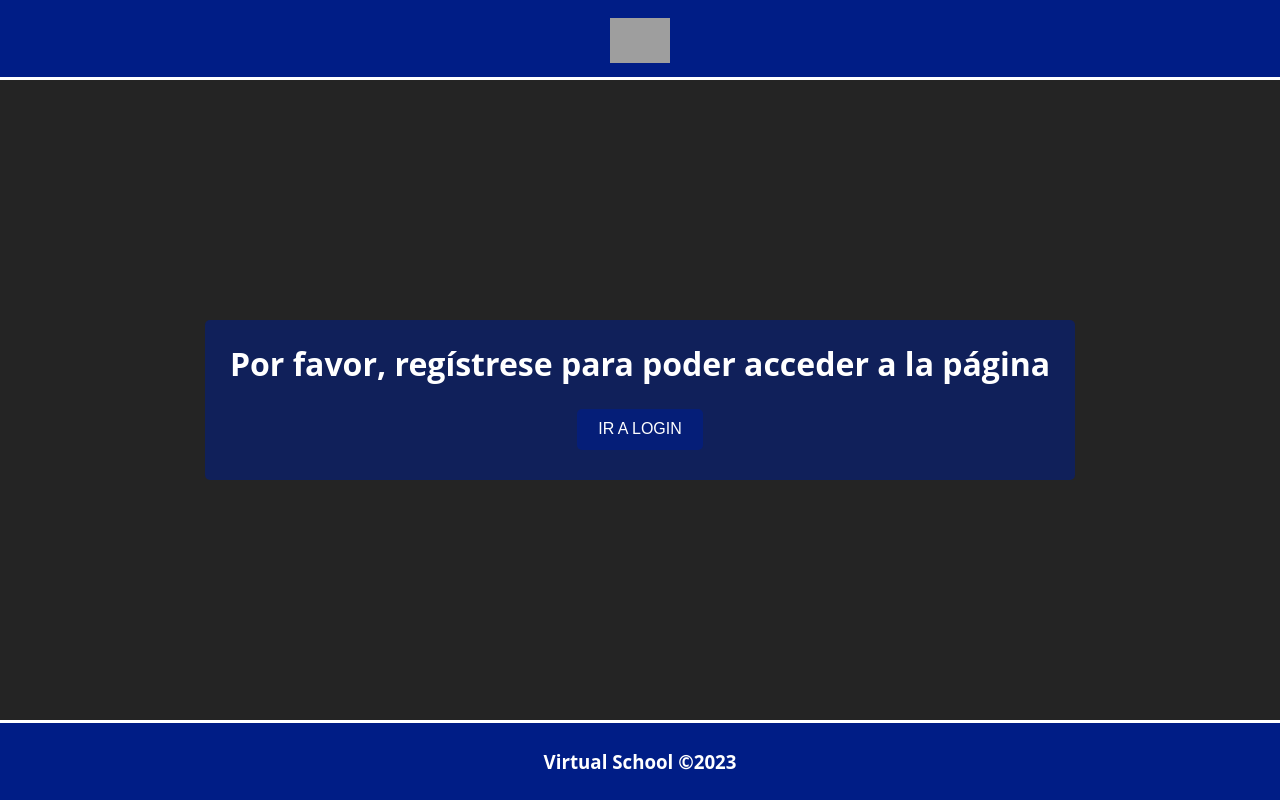
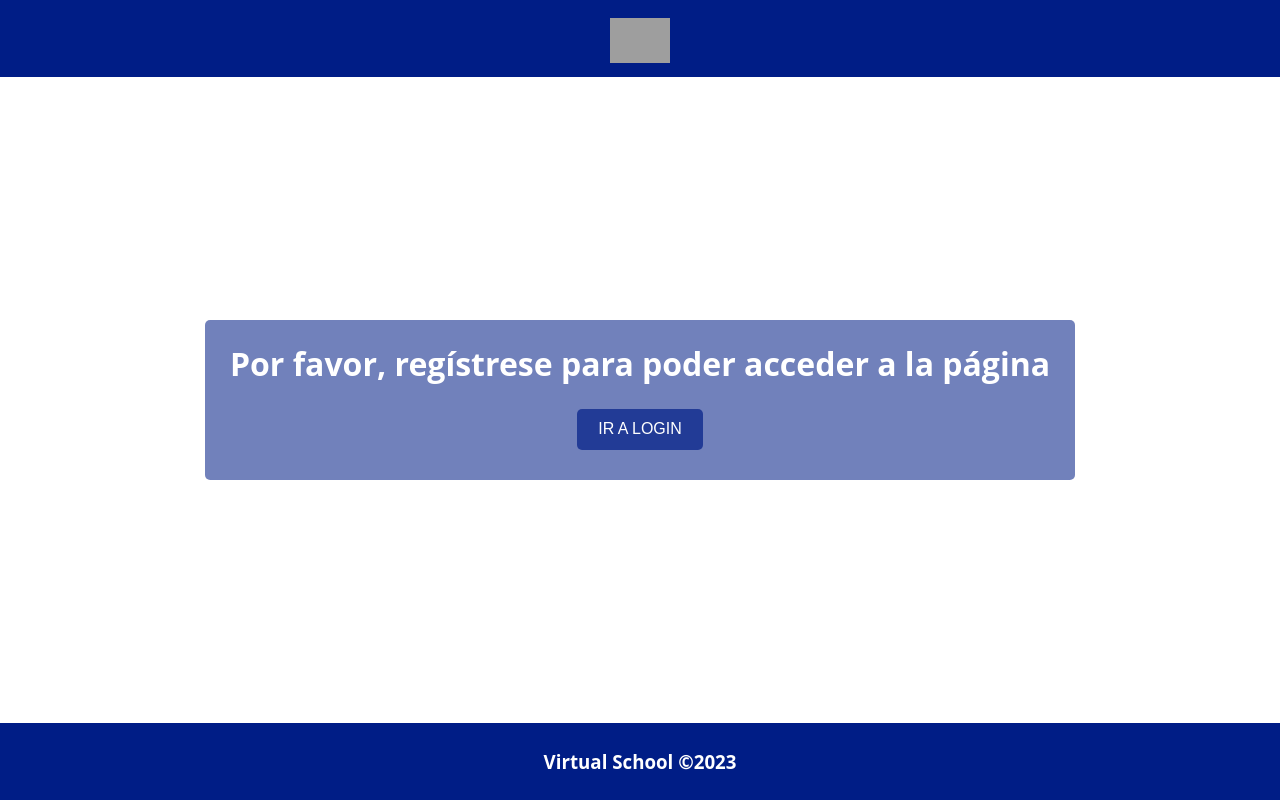
Before and after one commit to 12jaime12/VirtualSchool, a React (Vite) app: page / in a window 1280 px wide. Built offline with nearby package versions, Linux system fonts and the light colour scheme; grey boxes are pictures that could not be loaded.

Commit message:
avances dia 3

```diff
--- a/src/App.css
+++ b/src/App.css
@@ -18,5 +18,5 @@ main {
   justify-content: center;
   align-items: center;
   min-height: 80vh;
-  background-color: #242424;
+
 }
--- a/src/hooks/useAutoLogin.jsx
+++ b/src/hooks/useAutoLogin.jsx
@@ -14,7 +14,7 @@ const useAutoLogin = async (allUser, userlogin) => {
     if (setData.status == 200) {
       const dataCustom = {
         token: setData.data.token,
-        id: res.data._id,
+        id: setData.data._id,
         user: setData.data.user.name,
         email: setData.data.user.email,
         image: setData.data.user.image,
```
